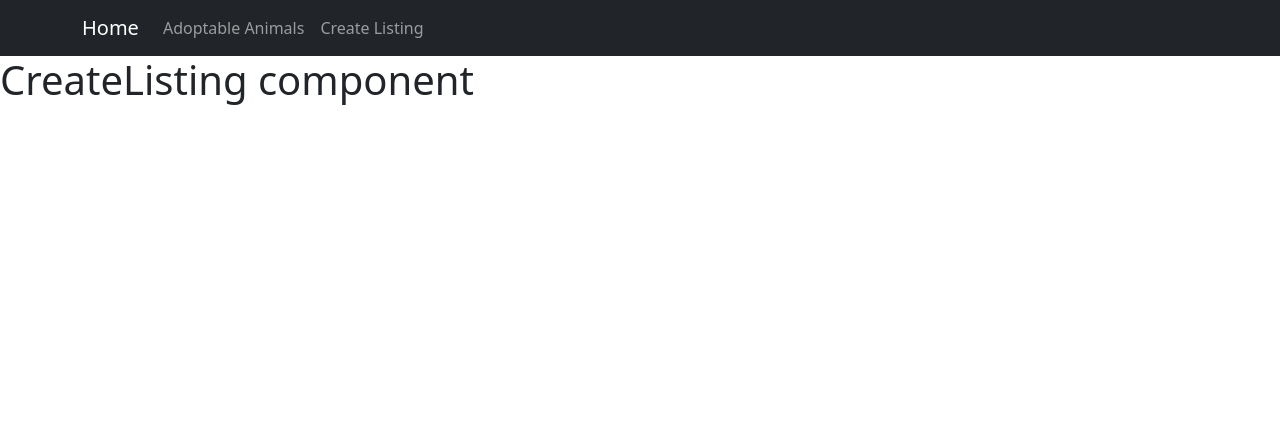
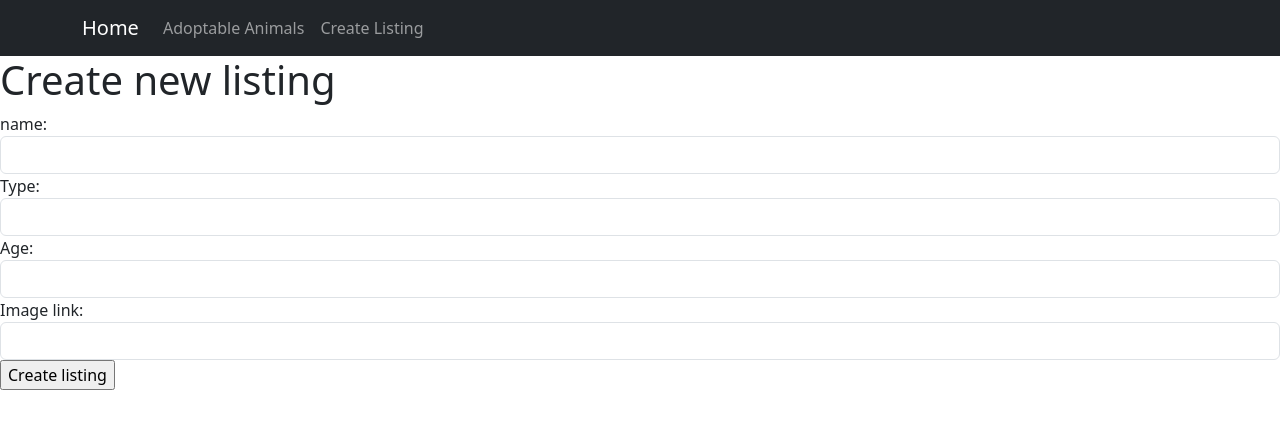
Before and after one commit to sarahoconnor10/DRQ_Project, a React (Create React App) app: page /create in a window 1280 px wide. Shown: the top 428 px of the page. Built offline with nearby package versions, Linux system fonts and the light colour scheme.

Commit message:
form to create new listing + submission handler

```diff
--- a/src/components/CreateListing.js
+++ b/src/components/CreateListing.js
@@ -4,9 +4,63 @@ import { useState } from "react";
 //form to input animal data + submit button
 
 const CreateListing = () => {
+    const [name, setName] = useState('');
+    const [animalType, setAnimalType] = useState('');
+    const [age, setAge] = useState('');
+    const [image, setImage] = useState('');
+
+    const handleSubmit = (e) => {
+        e.preventDefault();
+        const animal = { name, animalType, age, image };
+        console.log(animal);
+
+        axios.post('http://localhost:4000/api/Animals', animal)
+            .then((res) => { console.log(res.data) })
+            .catch();
+    }
+
     return (
-        <h1>CreateListing component</h1>
-    )
+        <div>
+            <h1>Create new listing</h1>
+            <form>
+                <div className="form-group">
+                    <label>name:</label>
+                    <input type="text"
+                        className="form-control"
+                        value={name}
+                        onChange={(e) => { setName(e.target.value) }}
+                    />
+                </div>
+                <div className="form-group">
+                    <label>Type:</label>
+                    <input type="text"
+                        className="form-control"
+                        value={animalType}
+                        onChange={(e) => { setAnimalType(e.target.value) }}
+                    />
+                </div>
+                <div className="form-group">
+                    <label>Age:</label>
+                    <input type="text"
+                        className="form-control"
+                        value={age}
+                        onChange={(e) => { setAge(e.target.value) }}
+                    />
+                </div>
+                <div className="form-group">
+                    <label>Image link:</label>
+                    <input type="text"
+                        className="form-control"
+                        value={image}
+                        onChange={(e) => { setImage(e.target.value) }}
+                    />
+                </div>
+                <div>
+                    <input type="submit" value="Create listing"></input>
+                </div>
+            </form>
+        </div>
+    );
 }
 
 export default CreateListing;
```
